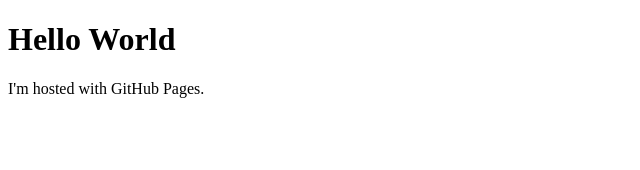
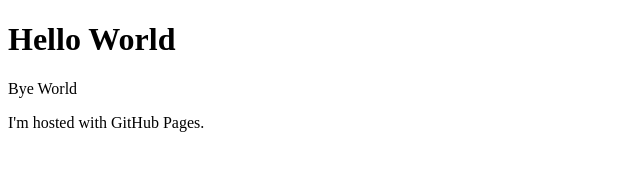
Before and after one commit to 5DOC/docs.5doc.org, a plain HTML site: page index.html in a window 1280 px wide. Shown: the whole page, without its empty margins (0-640 px from the left). Drawn offline with Linux system fonts and the light colour scheme.

Commit message:
<# Enter your message here. #>

```diff
--- a/index.html
+++ b/index.html
@@ -2,6 +2,7 @@
 <html>
 <body>
 <h1>Hello World</h1>
+<p>Bye World</b>
 <p>I'm hosted with GitHub Pages.</p>
 </body>
 </html>
```
